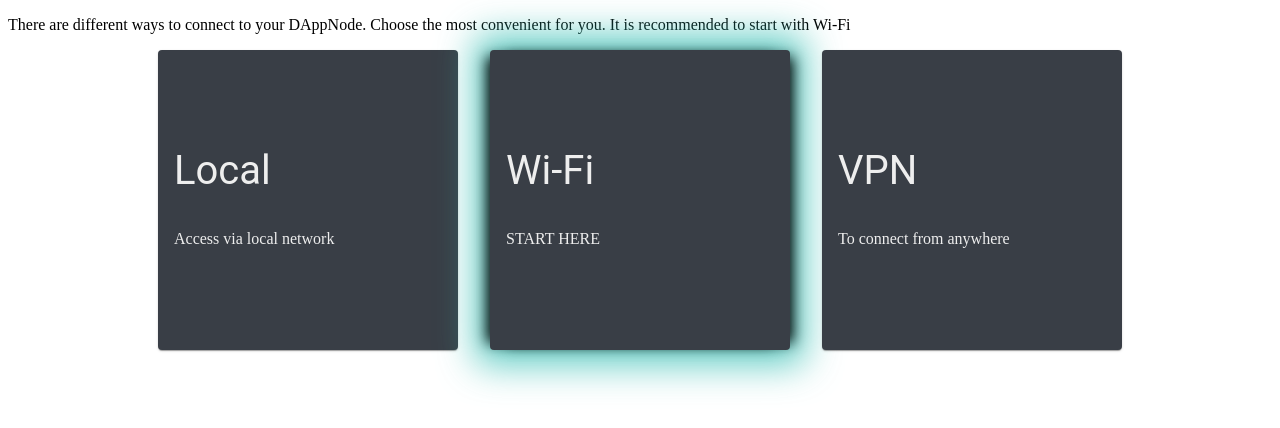
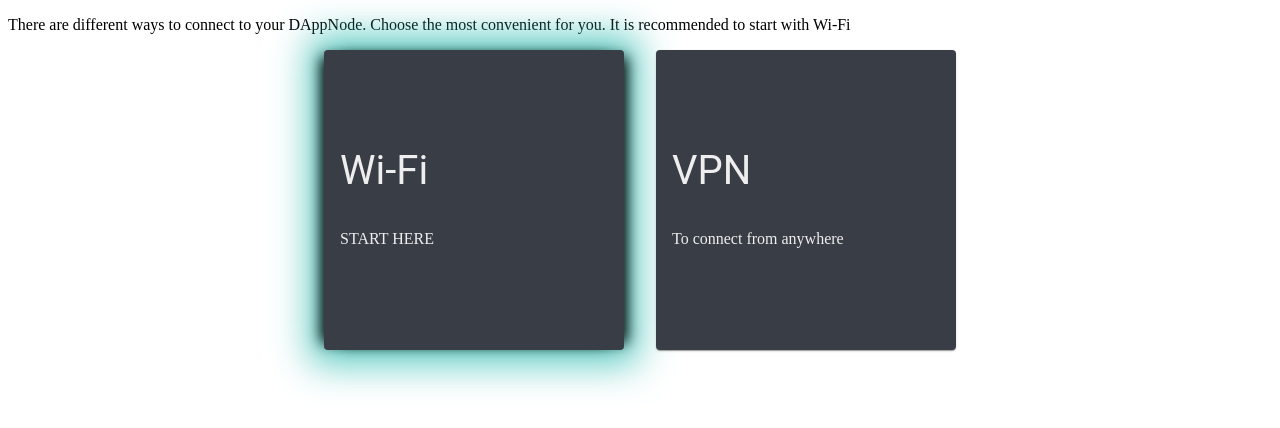
Before and after one commit to w3rkspacelabs/welcome, a Next.js app: page / in a window 1280 px wide. Shown: the top 428 px of the page. Built offline with nearby package versions, Linux system fonts and the light colour scheme.

Commit message:
Hide Local

```diff
--- a/components/Navbar.tsx
+++ b/components/Navbar.tsx
@@ -21,9 +21,9 @@
           <Link href="/wifi">
             <a>Wi-Fi</a>
           </Link>
-          <Link href="/local">
+          {/*<Link href="/local">
             <a>Local</a>
-          </Link>
+  </Link>*/}
           <Link href="/vpn">
             <a>VPN</a>
           </Link>
--- a/pages/index.tsx
+++ b/pages/index.tsx
@@ -7,7 +7,7 @@
 
 export default function Home() {
   const connectionMethods = [
-    { title: "Local", description: "Access via local network", tutorialPath: "/local" },
+    //{ title: "Local", description: "Access via local network", tutorialPath: "/local" },
     { title: "Wi-Fi", description: "START HERE", tutorialPath: "/wifi" },
     { title: "VPN", description: "To connect from anywhere", tutorialPath: "/vpn" },
   ];
```
